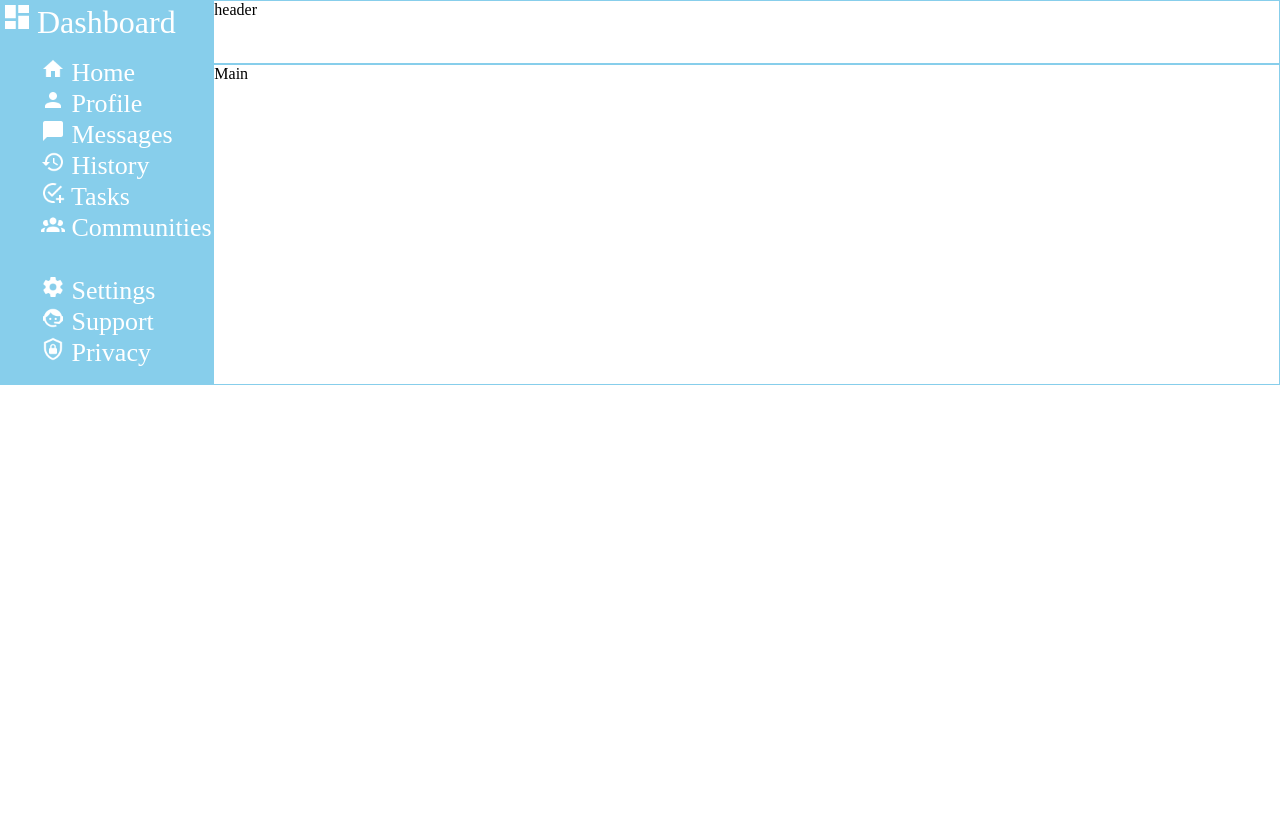
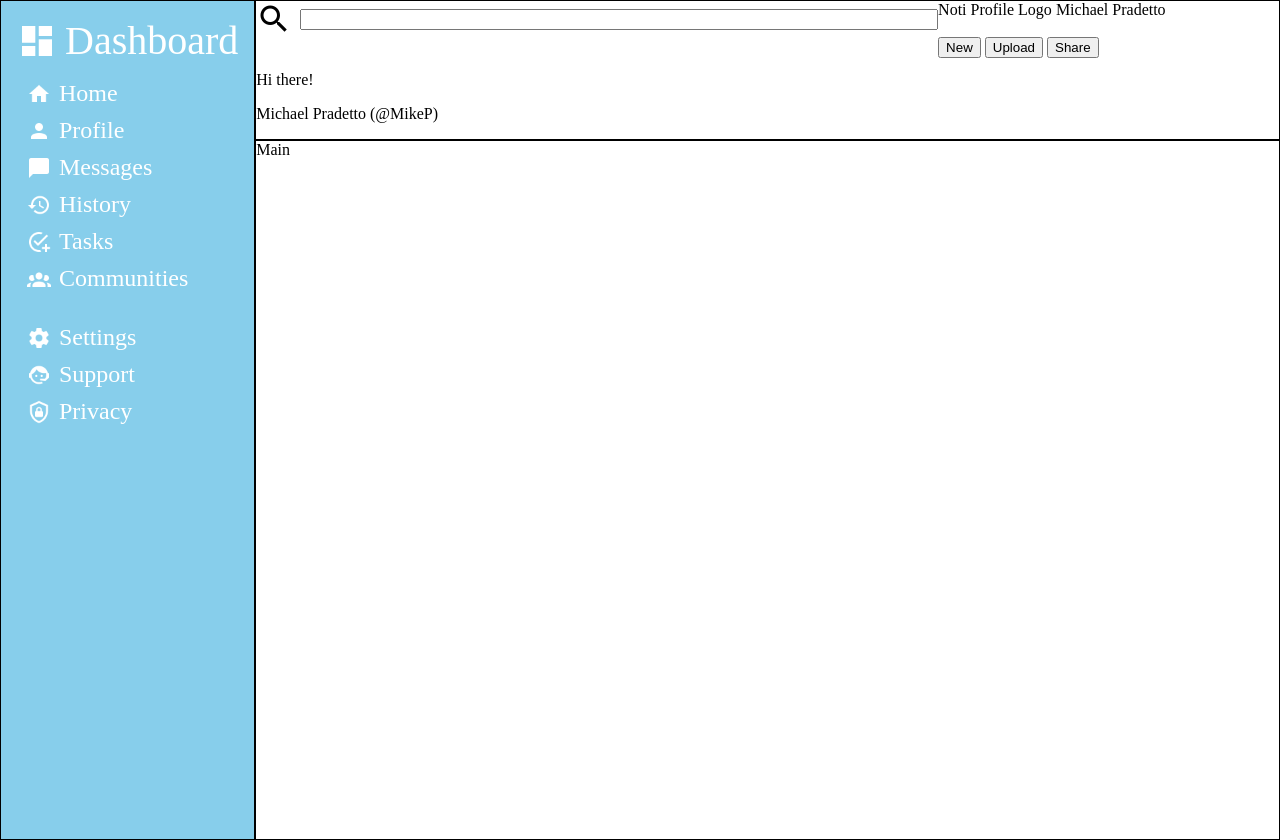
Before and after one commit to Pradetto/Admin-Dashboard, a plain HTML site: page index.html in a window 1280 px wide. Before the commit the page ends 800 px from the top, so only its background shows below. Drawn offline with Linux system fonts and the light colour scheme.

Commit message:
header formatted

```diff
--- a/index.html
+++ b/index.html
@@ -12,7 +12,25 @@
     <div class="container">
         <!-- HEADER -->
         <div class="header">
-            header
+            <div class="searchContainer">
+                <img src="media/header/magnify.png" alt="magnify" class="searchLogo">
+                <input type="search" name="" id="" class="searchInput">
+            </div>
+            <div class="profileContainer">
+                <a href=""><img src="" alt="">Noti</a>
+                <a href=""><img src="" alt="">Profile Logo</a>
+                <span class="username">Michael Pradetto</span>
+            </div>
+            <div class="welcomeContainer">
+                <img src="" alt="">
+                <p>Hi there!</p>
+                <p>Michael Pradetto (@MikeP)</p>
+            </div>
+            <div class="btnsContainer">
+                <button>New</button>
+                <button>Upload</button>
+                <button>Share</button>
+            </div>
         </div>
 
         <!-- SIDEBAR -->
@@ -68,19 +86,19 @@
             <div class="controls sidebar-child">
                 <ul class="controlsList">
                     <li class="controlsItem">
-                        <a href="#" class="controls">
+                        <a href="#" class="controlsLink">
                             <img src="media/sidebar/cog.png" alt="cog" class="controlsLogo smallLogo">
                             <span>Settings</span>
                         </a>
                     </li>
                     <li class="controlsItem">
-                        <a href="#" class="controls">
+                        <a href="#" class="controlsLink">
                             <img src="media/sidebar/face-agent.png" alt="face-agent" class="controlsLogo smallLogo">
                             <span>Support</span>
                     </a>
                 </li>
                     <li class="controlsItem">
-                        <a href="#" class="controls">
+                        <a href="#" class="controlsLink">
                             <img src="media/sidebar/shield-lock-outline.png" alt="shield-lock-outline" class="controlsLogo smallLogo">
                             <span>Privacy</span>
                         </a>
@@ -92,7 +110,7 @@
         <!-- MAIN CONTENT -->
         <div class="main">
             Main
-        </div>
+            </div>
     </div>
 </body>
 </html>
--- a/styles.css
+++ b/styles.css
@@ -1,16 +1,19 @@
 :root{
+    --logoGap: .5rem;
+
     /* sidebar variables */
     --sidebarBackgroundColor: #87CEEB;
     --sidebarFontColor:white;
 
-    --sidebarTitleFontSize: 2rem;
-    --sidebarFontSize: 26px;
+    --sidebarTitleFontSize: 2.5rem;
+    --sidebarFontSize: 1.5rem;
 
-    --smallLogoSize:24px;
-    --largeLogoSize: 2rem;
+    --smallLogoSize:1.5rem;
+    --largeLogoSize: 2.5rem;
+
 }
 
-body{
+body {
     margin: 0;
 }
 
@@ -22,19 +25,27 @@ a:active {
     color: inherit;
 }
 
+/* Initial Setup */
+/* Be careful of auto here */
 .container {
+    min-height: 100vh;
+
     display: grid;
-    grid-template-columns: 1fr 5fr;
+    grid-template-columns: auto 4fr;
     grid-template-rows: 1fr 5fr;
 }
 
 .container>div{
-    border: 1px solid var(--sidebarBackgroundColor);
+    border: 1px solid black;
 }
 
 .header{
     grid-row: 1/2;
     grid-column: 2/3;
+    display: grid;
+    /* grid-template-rows: 1fr 1fr;
+    grid-template-columns: 1fr 1fr; */
+    grid-template: auto 1fr / 2fr 1fr;
 }
 
 .sidebar{
@@ -43,8 +54,10 @@ a:active {
 
     background-color: var(--sidebarBackgroundColor);
 
-    display: grid;
-    align-items: center;
+    padding: 1rem;
+
+    display: flex;
+    flex-direction: column;
 }
 
 .main{
@@ -52,14 +65,25 @@ a:active {
 }
 
 /* SideBar CSS */
+.dashLink,.navLink,.controlsLink{
+    display: flex;
+    align-items:center;
+    gap: var(--logoGap);
+}
+
 ul.navList,ul.controlsList {
     list-style: none;
+    padding: 0;
 }
 
 li.navItem,li.controlsItem {
     font-size: var(--sidebarFontSize);
     color: var(--sidebarFontColor);
     text-decoration: none;
+    display: flex;
+    align-items: center;
+    margin: 10px;
+    /* I can add 0px as a second variabel to remove the indentation here */
 }
 
 .dashLink>span{
@@ -74,3 +98,16 @@ li.navItem,li.controlsItem {
 .largeLogo{
     height: var(--largeLogoSize);
 }
+
+/* Header CSS */
+
+.searchContainer {
+    display: flex;
+    align-items: center;
+    justify-content: center;
+    gap: var(--logoGap);
+}
+
+.searchContainer input{
+    flex-grow: 1;
+}
```
Also changed, not shown: media/header/magnify.png (added).
